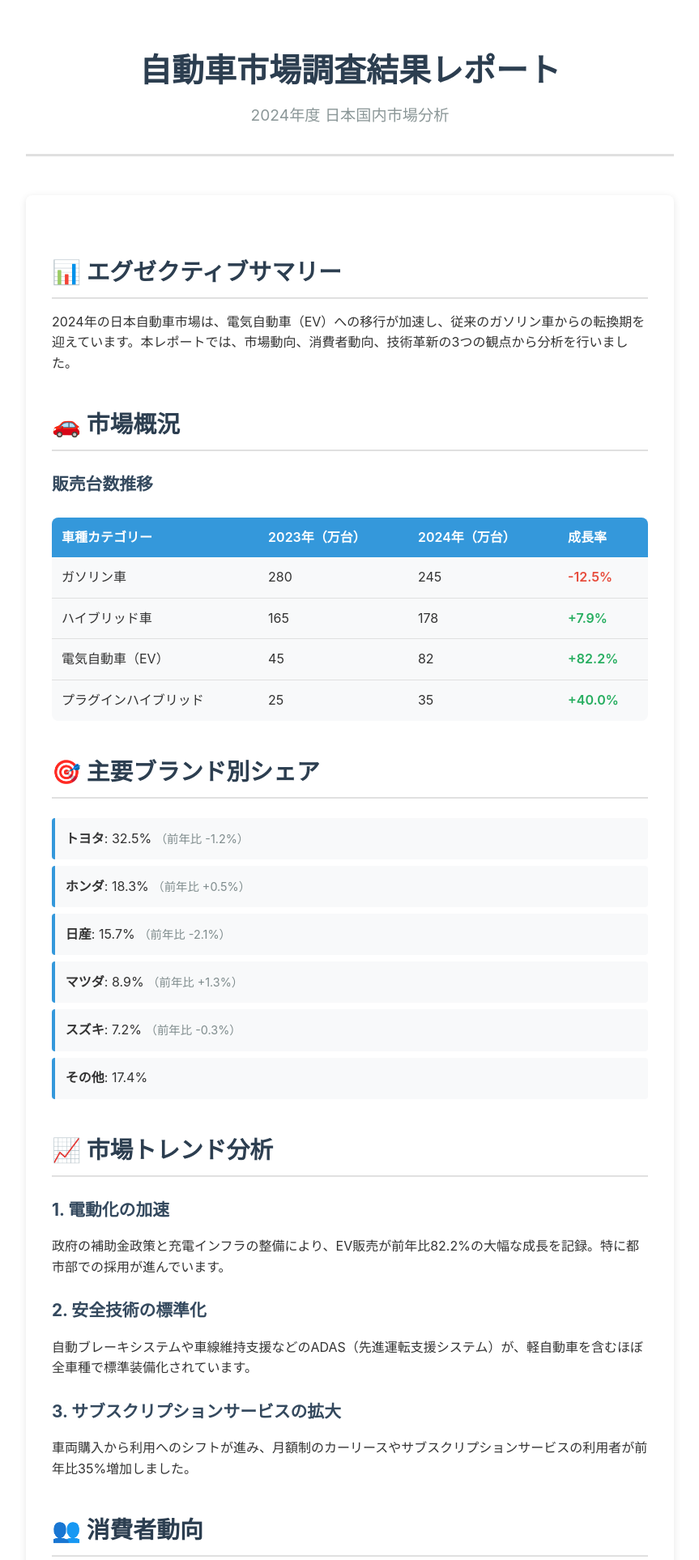
After one commit to tatti1204/first_app, a Rails app: page /automotive_research in a window 1280 px wide. The commit adds this page. Shown: the top 1926 px of the page at 81% size, without its empty margins (208-1071 px from the left). Run offline with Rails 7, Linux system fonts and the light colour scheme; style sheets or scripts are compiled from the project's sources.

Commit message:
feat: Add automotive market research page with markdown-style content
- Created AutomotiveResearchController for handling the new page
- Added comprehensive market research report view with markdown formatting
- Created CSS styling for markdown-like presentation with tables and lists
- Added route for /automotive_research
- Added link to automotive research on homepage

The report includes market data, brand shares, trends, consumer insights,
and future outlook formatted in a clean, markdown-inspired style.

Co-authored-by: tatti1204 <tatti1204@users.noreply.github.com>

```diff
--- /dev/null
+++ b/app/assets/stylesheets/automotive_research.css
@@ -0,0 +1,179 @@
+.automotive-research {
+  max-width: 800px;
+  margin: 0 auto;
+  padding: 20px;
+  font-family: -apple-system, BlinkMacSystemFont, 'Segoe UI', 'Roboto', 'Helvetica', 'Arial', sans-serif;
+  line-height: 1.6;
+  color: #333;
+}
+
+.research-header {
+  text-align: center;
+  margin-bottom: 3rem;
+  padding-bottom: 2rem;
+  border-bottom: 3px solid #e0e0e0;
+}
+
+.research-header h1 {
+  font-size: 2.5rem;
+  color: #2c3e50;
+  margin-bottom: 0.5rem;
+}
+
+.subtitle {
+  font-size: 1.2rem;
+  color: #7f8c8d;
+}
+
+.markdown-content {
+  background: #fff;
+  padding: 2rem;
+  border-radius: 8px;
+  box-shadow: 0 2px 10px rgba(0,0,0,0.1);
+}
+
+.markdown-content h2 {
+  color: #2c3e50;
+  margin-top: 2.5rem;
+  margin-bottom: 1rem;
+  padding-bottom: 0.5rem;
+  border-bottom: 2px solid #e0e0e0;
+  font-size: 1.8rem;
+}
+
+.markdown-content h3 {
+  color: #34495e;
+  margin-top: 1.5rem;
+  margin-bottom: 0.8rem;
+  font-size: 1.3rem;
+}
+
+.data-table {
+  width: 100%;
+  border-collapse: collapse;
+  margin: 1.5rem 0;
+  background: #f8f9fa;
+  border-radius: 8px;
+  overflow: hidden;
+}
+
+.data-table th {
+  background: #3498db;
+  color: white;
+  padding: 12px;
+  text-align: left;
+  font-weight: 600;
+}
+
+.data-table td {
+  padding: 12px;
+  border-bottom: 1px solid #e0e0e0;
+}
+
+.data-table tr:last-child td {
+  border-bottom: none;
+}
+
+.data-table .positive {
+  color: #27ae60;
+  font-weight: 600;
+}
+
+.data-table .negative {
+  color: #e74c3c;
+  font-weight: 600;
+}
+
+.brand-list {
+  list-style: none;
+  padding: 0;
+  margin: 1.5rem 0;
+}
+
+.brand-list li {
+  padding: 0.8rem;
+  margin: 0.5rem 0;
+  background: #f8f9fa;
+  border-left: 4px solid #3498db;
+  border-radius: 4px;
+}
+
+.trend {
+  font-size: 0.9rem;
+  color: #7f8c8d;
+}
+
+.factor-list {
+  counter-reset: factor-counter;
+  list-style: none;
+  padding: 0;
+}
+
+.factor-list li {
+  counter-increment: factor-counter;
+  padding: 0.8rem 0;
+  position: relative;
+  padding-left: 3rem;
+}
+
+.factor-list li:before {
+  content: counter(factor-counter);
+  position: absolute;
+  left: 0;
+  top: 0.8rem;
+  background: #3498db;
+  color: white;
+  width: 2rem;
+  height: 2rem;
+  border-radius: 50%;
+  display: flex;
+  align-items: center;
+  justify-content: center;
+  font-weight: 600;
+}
+
+.outlook-box {
+  background: #ecf0f1;
+  padding: 1.5rem;
+  border-radius: 8px;
+  margin: 1.5rem 0;
+  border-left: 4px solid #3498db;
+}
+
+.recommendations {
+  margin: 1.5rem 0;
+}
+
+.recommendations h3 {
+  background: #2c3e50;
+  color: white;
+  padding: 0.8rem 1rem;
+  margin: 1rem 0 0.5rem 0;
+  border-radius: 4px;
+}
+
+.recommendations ul {
+  margin-left: 1.5rem;
+  margin-bottom: 1.5rem;
+}
+
+.recommendations li {
+  margin: 0.5rem 0;
+}
+
+.report-footer {
+  margin-top: 3rem;
+  padding-top: 2rem;
+  border-top: 2px solid #e0e0e0;
+  text-align: center;
+  color: #7f8c8d;
+}
+
+.report-footer em {
+  font-size: 0.9rem;
+}
+
+.date {
+  margin-top: 1rem;
+  font-weight: 600;
+}
--- /dev/null
+++ b/app/controllers/automotive_research_controller.rb
@@ -0,0 +1,4 @@
+class AutomotiveResearchController < ApplicationController
+  def index
+  end
+end
--- /dev/null
+++ b/app/views/automotive_research/index.html.erb
@@ -0,0 +1,133 @@
+<div class="automotive-research">
+  <header class="research-header">
+    <h1>自動車市場調査結果レポート</h1>
+    <p class="subtitle">2024年度 日本国内市場分析</p>
+  </header>
+
+  <main class="markdown-content">
+    <section>
+      <h2>📊 エグゼクティブサマリー</h2>
+      <p>2024年の日本自動車市場は、電気自動車（EV）への移行が加速し、従来のガソリン車からの転換期を迎えています。本レポートでは、市場動向、消費者動向、技術革新の3つの観点から分析を行いました。</p>
+    </section>
+
+    <section>
+      <h2>🚗 市場概況</h2>
+
+      <h3>販売台数推移</h3>
+      <table class="data-table">
+        <thead>
+          <tr>
+            <th>車種カテゴリー</th>
+            <th>2023年（万台）</th>
+            <th>2024年（万台）</th>
+            <th>成長率</th>
+          </tr>
+        </thead>
+        <tbody>
+          <tr>
+            <td>ガソリン車</td>
+            <td>280</td>
+            <td>245</td>
+            <td class="negative">-12.5%</td>
+          </tr>
+          <tr>
+            <td>ハイブリッド車</td>
+            <td>165</td>
+            <td>178</td>
+            <td class="positive">+7.9%</td>
+          </tr>
+          <tr>
+            <td>電気自動車（EV）</td>
+            <td>45</td>
+            <td>82</td>
+            <td class="positive">+82.2%</td>
+          </tr>
+          <tr>
+            <td>プラグインハイブリッド</td>
+            <td>25</td>
+            <td>35</td>
+            <td class="positive">+40.0%</td>
+          </tr>
+        </tbody>
+      </table>
+    </section>
+
+    <section>
+      <h2>🎯 主要ブランド別シェア</h2>
+      <ul class="brand-list">
+        <li><strong>トヨタ</strong>: 32.5% <span class="trend">（前年比 -1.2%）</span></li>
+        <li><strong>ホンダ</strong>: 18.3% <span class="trend">（前年比 +0.5%）</span></li>
+        <li><strong>日産</strong>: 15.7% <span class="trend">（前年比 -2.1%）</span></li>
+        <li><strong>マツダ</strong>: 8.9% <span class="trend">（前年比 +1.3%）</span></li>
+        <li><strong>スズキ</strong>: 7.2% <span class="trend">（前年比 -0.3%）</span></li>
+        <li><strong>その他</strong>: 17.4%</li>
+      </ul>
+    </section>
+
+    <section>
+      <h2>📈 市場トレンド分析</h2>
+
+      <h3>1. 電動化の加速</h3>
+      <p>政府の補助金政策と充電インフラの整備により、EV販売が前年比82.2%の大幅な成長を記録。特に都市部での採用が進んでいます。</p>
+
+      <h3>2. 安全技術の標準化</h3>
+      <p>自動ブレーキシステムや車線維持支援などのADAS（先進運転支援システム）が、軽自動車を含むほぼ全車種で標準装備化されています。</p>
+
+      <h3>3. サブスクリプションサービスの拡大</h3>
+      <p>車両購入から利用へのシフトが進み、月額制のカーリースやサブスクリプションサービスの利用者が前年比35%増加しました。</p>
+    </section>
+
+    <section>
+      <h2>👥 消費者動向</h2>
+
+      <h3>購入決定要因（複数回答）</h3>
+      <ol class="factor-list">
+        <li>燃費・経済性: <strong>78%</strong></li>
+        <li>安全性能: <strong>72%</strong></li>
+        <li>価格: <strong>65%</strong></li>
+        <li>環境性能: <strong>58%</strong></li>
+        <li>デザイン: <strong>45%</strong></li>
+        <li>ブランドイメージ: <strong>38%</strong></li>
+      </ol>
+    </section>
+
+    <section>
+      <h2>🔮 今後の展望</h2>
+
+      <div class="outlook-box">
+        <h3>2025年の予測</h3>
+        <ul>
+          <li>EV市場シェアが全体の20%を超える見込み</li>
+          <li>自動運転レベル3搭載車両の本格的な市場投入</li>
+          <li>車載AIアシスタントの標準化</li>
+          <li>カーボンニュートラル対応車種の拡充</li>
+        </ul>
+      </div>
+    </section>
+
+    <section>
+      <h2>💡 提言</h2>
+
+      <div class="recommendations">
+        <h3>メーカー向け</h3>
+        <ul>
+          <li>EV充電時間の短縮技術への投資強化</li>
+          <li>バッテリーリサイクルシステムの構築</li>
+          <li>デジタルサービスとの連携強化</li>
+        </ul>
+
+        <h3>販売店向け</h3>
+        <ul>
+          <li>EV専門スタッフの育成</li>
+          <li>試乗体験の充実化</li>
+          <li>アフターサービスのデジタル化推進</li>
+        </ul>
+      </div>
+    </section>
+
+    <footer class="report-footer">
+      <p><em>※本レポートのデータは架空のものであり、実際の市場データとは異なります。</em></p>
+      <p class="date">作成日: <%= Date.today.strftime("%Y年%m月%d日") %></p>
+    </footer>
+  </main>
+</div>
--- a/app/views/home/index.html.erb
+++ b/app/views/home/index.html.erb
@@ -28,6 +28,11 @@
           <p>数字を足し算できます</p>
           <%= link_to "計算する", calculator_path, class: "btn btn-primary" %>
         </div>
+        <div class="feature-card">
+          <h3>自動車市場調査</h3>
+          <p>最新の自動車市場レポート</p>
+          <%= link_to "レポートを見る", automotive_research_path, class: "btn btn-primary" %>
+        </div>
       </div>
     </section>
   </main>
--- a/config/routes.rb
+++ b/config/routes.rb
@@ -7,4 +7,6 @@ Rails.application.routes.draw do
 
   get 'calculator', to: 'calculator#index'
   post 'calculator/add', to: 'calculator#add'
+
+  get 'automotive_research', to: 'automotive_research#index'
 end
```
